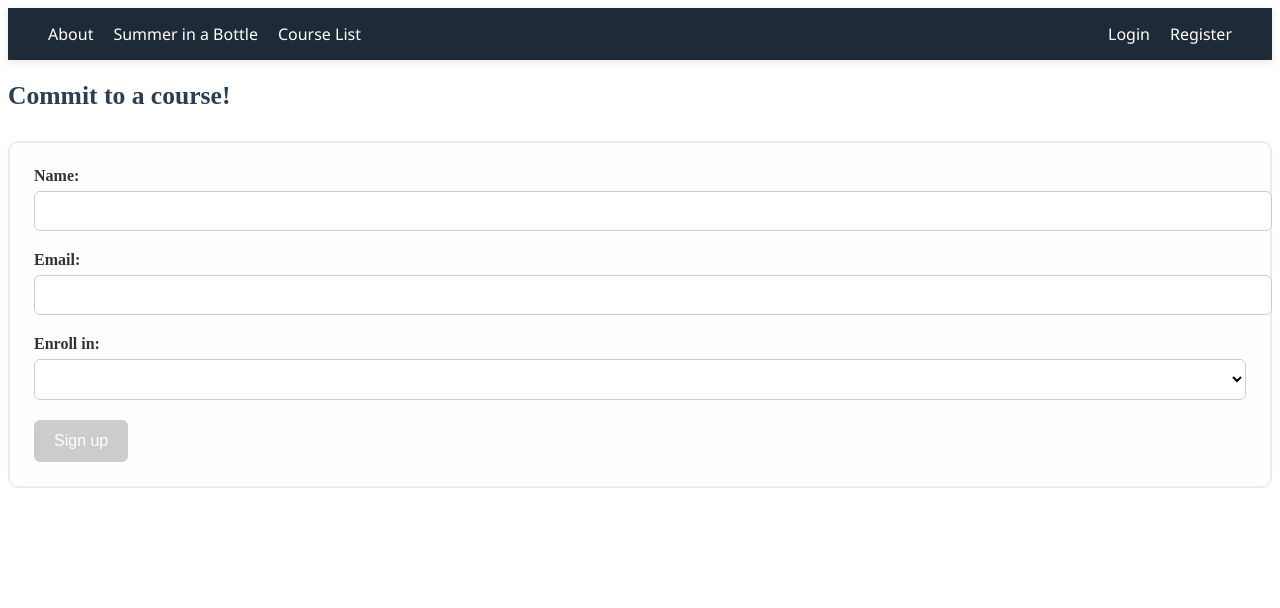
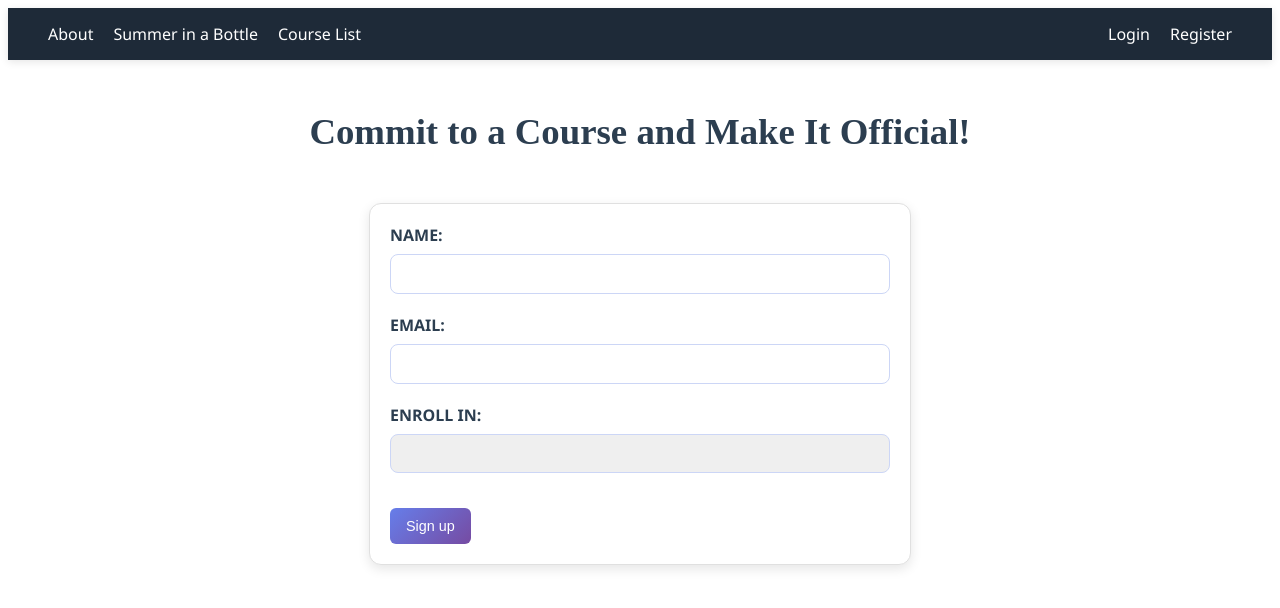
Before and after one commit to mdholder74/intern-atlas, an Angular app: page /commit-forms/1 in a window 1280 px wide. Shown: the top 608 px of the page. Built offline with nearby package versions, Linux system fonts and the light colour scheme; no server answers.

Commit message:
refactor: update commitment form styling and improve header text for consistency

```diff
--- a/src/app/features/commitment-form/commitment-form.css
+++ b/src/app/features/commitment-form/commitment-form.css
@@ -1,16 +1,24 @@
 form {
-  margin-top: 30px;
-  background-color: #fffefc;
-  padding: 25px;
-  border-radius: 10px;
-  box-shadow: inset 0 0 0 1px #eee;
-  border: 1px solid #eaeaea;
+  background-color: #ffffff;
+  border: 1px solid #e0e0e0;
+  border-radius: 12px;
+  padding: 20px;
+  max-width: 500px;
+  margin: 50px auto;
+  box-shadow: 0 4px 12px rgba(0, 0, 0, 0.1);
+  font-family: "Segoe UI", Tahoma, Geneva, Verdana, sans-serif;
+  transition: transform 0.2s ease-in-out;
+}
+
+form:hover {
+  transform: translateY(-5px);
 }
 
 h2 {
-  font-size: 1.6rem;
+  text-align: center;
+  font-size: 2.3rem;
   color: #2c3e50;
-  margin-bottom: 20px;
+  margin: 50px;
 }
 
 .form-group {
@@ -20,41 +28,46 @@ h2 {
 label {
   display: block;
   font-weight: 600;
-  margin-bottom: 6px;
-  color: #333;
+  margin-bottom: 8px;
+  color: #2c3e50;
 }
 
 input,
 select {
   width: 100%;
-  padding: 10px 12px;
-  border: 1px solid #ccc;
-  border-radius: 6px;
+  padding: 10px 14px;
+  border: 1px solid #ccd6f6; /* soft bluish border */
+  border-radius: 8px;
   font-size: 1rem;
-  transition: border-color 0.3s ease;
-  background-color: #fff;
+  box-sizing: border-box;
+  appearance: none;
+  -webkit-appearance: none;
+  -moz-appearance: none;
+  transition: border-color 0.3s ease, box-shadow 0.3s ease, background-color 0.3s ease;
 }
 
 input:focus,
 select:focus {
-  border-color: #0078d4;
+  border-color: #667eea; /* match your gradient button */
+  background-color: #fff;
   outline: none;
-  box-shadow: 0 0 0 2px rgba(0, 120, 212, 0.2);
+  box-shadow: 0 0 0 3px rgba(102, 126, 234, 0.2); /* gentle glow */
 }
 
 button[type="submit"] {
-  background-color: #0078d4;
+  background: linear-gradient(135deg, #667eea 0%, #764ba2 100%);
   color: white;
   border: none;
-  padding: 12px 20px;
+  padding: 10px 16px;
+  margin-top: 15px;
   border-radius: 6px;
-  font-size: 1rem;
   cursor: pointer;
+  font-size: 0.9rem;
   transition: background-color 0.3s ease;
 }
 
 button[type="submit"]:hover {
-  background-color: #005fa3;
+  background-color: #a30064;
 }
 
 button[disabled] {
@@ -64,11 +77,10 @@ button[disabled] {
 
 .error {
   color: #d93025;
-  margin-top: 5px;
+  margin-top: 6px;
 }
 
 .error small {
-  display: block;
   font-size: 0.85rem;
 }
 
@@ -78,7 +90,7 @@ button[disabled] {
   background-color: #e6f4ea;
   border: 1px solid #34a853;
   color: #1e4620;
-  border-radius: 6px;
+  border-radius: 8px;
 }
 
 .success-animated {
@@ -88,23 +100,11 @@ button[disabled] {
   animation: fadeInUp 0.6s ease-out;
 }
 
-@keyframes fadeInUp {
-  from {
-    opacity: 0;
-    transform: translateY(10px);
-  }
-  to {
-    opacity: 1;
-    transform: translateY(0);
-  }
-}
-
 .checkmark-circle {
   width: 40px;
   height: 40px;
   border-radius: 50%;
   background-color: #34a853;
-  position: relative;
   display: flex;
   align-items: center;
   justify-content: center;
@@ -117,6 +117,17 @@ button[disabled] {
   border-width: 0 4px 4px 0;
   transform: rotate(45deg);
   animation: drawCheck 0.4s ease forwards;
+}
+
+@keyframes fadeInUp {
+  from {
+    opacity: 0;
+    transform: translateY(10px);
+  }
+  to {
+    opacity: 1;
+    transform: translateY(0);
+  }
 }
 
 @keyframes drawCheck {
--- a/src/app/features/commitment-form/commitment-form.html
+++ b/src/app/features/commitment-form/commitment-form.html
@@ -1,8 +1,8 @@
-<h2>Commit to a course!</h2>
+<h2>Commit to a Course and Make It Official!</h2>
 
 <form [formGroup]="commitForm" (ngSubmit)="onSubmit()">
   <div class="form-group">
-    <label for="name">Name:</label>
+    <label for="name">NAME:</label>
     <input id="name" type="text" formControlName="name" />
     @if(name?.invalid && (name?.dirty || name?.touched)) {
     <div class="error">
@@ -15,7 +15,7 @@
     }
   </div>
   <div class="form-group">
-    <label for="email">Email:</label>
+    <label for="email">EMAIL:</label>
     <input id="email" type="email" formControlName="email" />
     @if(email?.invalid && (email?.dirty || email?.touched)) {
     <div class="error">
@@ -28,7 +28,7 @@
     }
   </div>
   <div class="form-group">
-    <label for="name">Enroll in:</label>
+    <label for="name">ENROLL IN:</label>
     <select id="committedCourseIds" formControlName="committedCourseIds">
       <option value="" disabled>Select a course</option>
       @for(course of courses; track course.id) {
```
